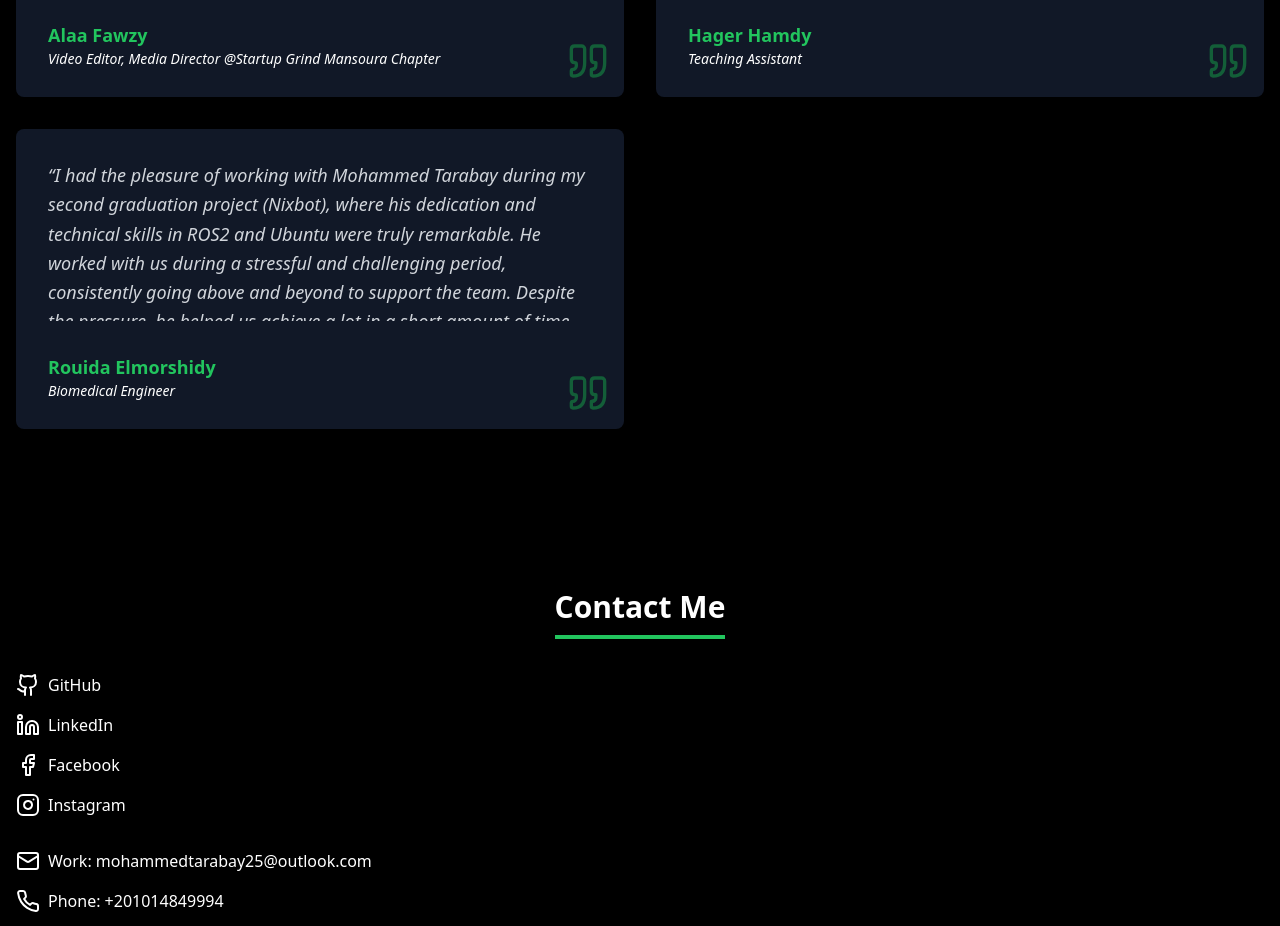
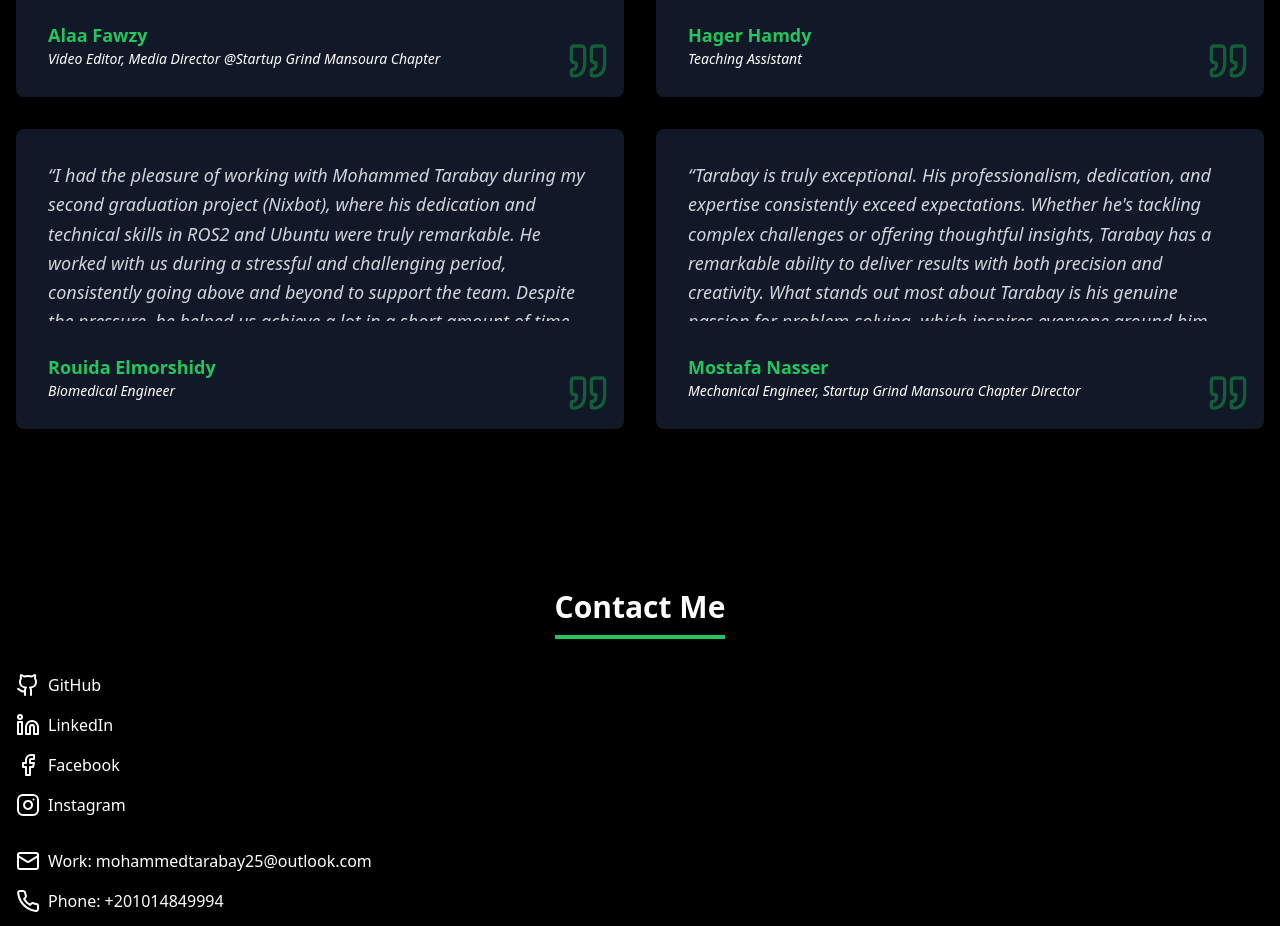
Before and after one commit to mmtrabya/Portfolio-Website, a React (Vite) app: page / in a window 1280 px wide. Shown: the part 8400-9326 px from the top of the page. Built offline with nearby package versions, Linux system fonts and the light colour scheme.

Commit message:
Modifications

```diff
--- a/src/components/Testimonials/Testimonials.tsx
+++ b/src/components/Testimonials/Testimonials.tsx
@@ -27,6 +27,11 @@ const testimonials = [
     text: "I had the pleasure of working with Mohammed Tarabay during my second graduation project (Nixbot), where his dedication and technical skills in ROS2 and Ubuntu were truly remarkable. He worked with us during a stressful and challenging period, consistently going above and beyond to support the team. Despite the pressure, he helped us achieve a lot in a short amount of time, sharing his knowledge and tackling complex challenges with enthusiasm. His contributions were instrumental in helping us navigate areas we were unfamiliar with, and his commitment to the project’s success was evident throughout. I would highly recommend Mohammed for his passion, hard work, and technical expertise.",
     author: "Rouida Elmorshidy",
     role: "Biomedical Engineer",
+  },
+  {
+    text: "Tarabay is truly exceptional. His professionalism, dedication, and expertise consistently exceed expectations. Whether he's tackling complex challenges or offering thoughtful insights, Tarabay has a remarkable ability to deliver results with both precision and creativity. What stands out most about Tarabay is his genuine passion for problem-solving, which inspires everyone around him. Working with Tarabay is not just a pleasure but a privilege, as He brings out the best in every team he joins. I wholeheartedly recommend Tarabay to anyone seeking visionary leader, a dependable collaborator, and an innovative thinker. He makes a difference truly in every project and relationship.",
+    author: "Mostafa Nasser",
+    role: "Mechanical Engineer, Startup Grind Mansoura Chapter Director",
   }
 ];
 
```
